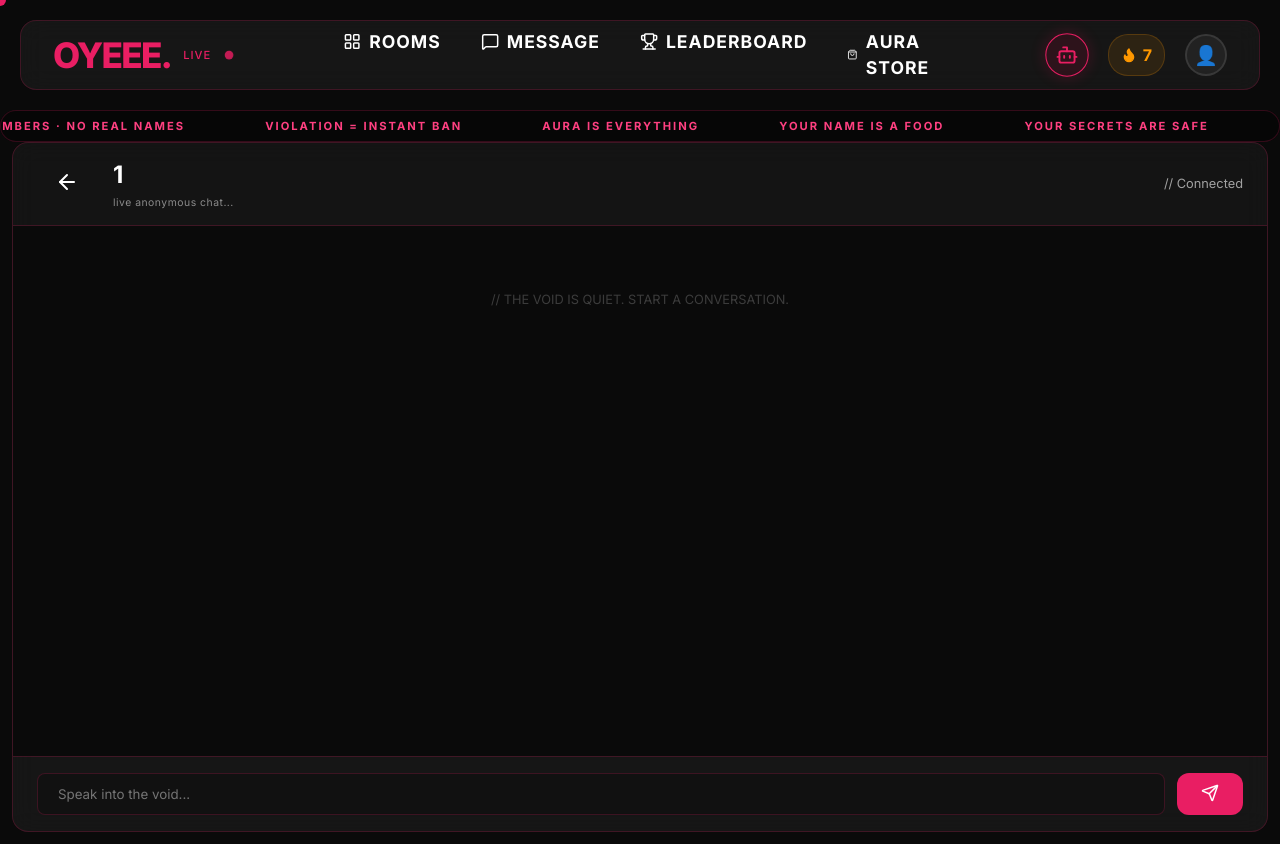
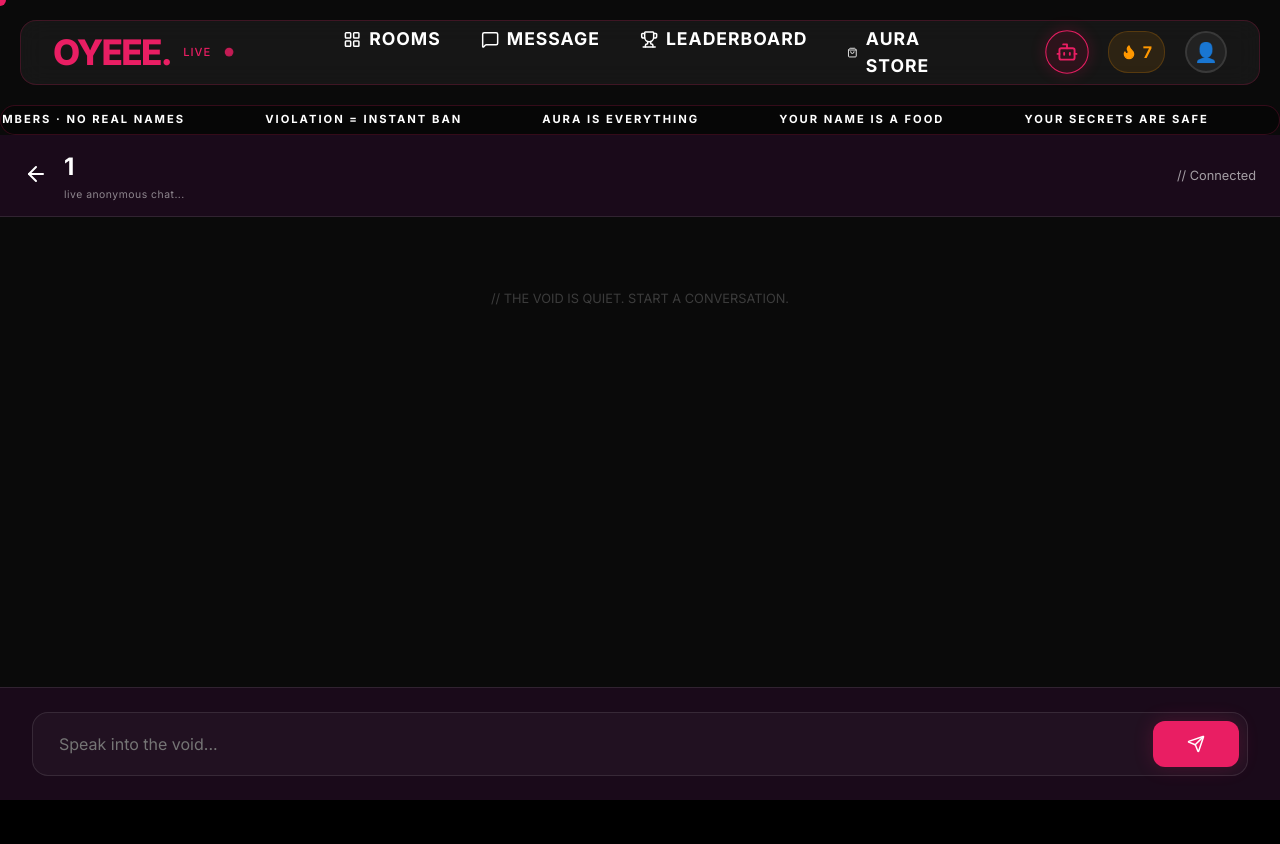
Before and after one commit to Anshu0105/Oyee_Project, a React (Create React App) app in the folder frontend/: page /room/1 in a window 1280 px wide. After the commit the page ends 800 px from the top, so only its background shows below. Built offline with nearby package versions, Linux system fonts and the light colour scheme; no server answers.

Commit message:
Scroll Bar Implementation

```diff
--- a/frontend/src/App.css
+++ b/frontend/src/App.css
@@ -1,68 +1,22 @@
 .App {
-  min-height: 100vh;
+  height: 100vh;
   display: flex;
   flex-direction: column;
+  overflow: hidden;
+  background: var(--bg-main);
+  color: var(--text-main);
+  position: relative;
 }
 
-.chat-container {
-  width: min(100%, 840px);
-  background: #ffffff;
-  border: 1px solid #dbe2ee;
-  border-radius: 14px;
-  box-shadow: 0 14px 30px rgba(20, 40, 80, 0.12);
-  padding: 20px;
+/* Base interactive transitions */
+.interactive {
+  transition: all 0.2s cubic-bezier(0.4, 0, 0.2, 1);
 }
 
-.messages {
-  height: 420px;
-  overflow-y: auto;
-  border: 1px solid #d3dfea;
-  border-radius: 10px;
-  padding: 12px;
-  margin-bottom: 14px;
-  background: #fafcff;
+.interactive:hover {
+  filter: brightness(1.2);
 }
 
-.message {
-  margin-bottom: 10px;
-  text-align: left;
-  line-height: 1.5;
-  word-break: break-word;
+.interactive:active {
+  transform: scale(0.98);
 }
-
-.input-container {
-  display: flex;
-  gap: 10px;
-}
-
-input {
-  flex: 1;
-  padding: 12px 14px;
-  border: 1px solid #c6d4e7;
-  border-radius: 8px;
-  outline: none;
-  transition: border-color 0.2s ease;
-}
-
-input:focus {
-  border-color: #7c9bef;
-}
-
-button {
-  padding: 12px 18px;
-  background-color: #335eea;
-  color: #ffffff;
-  border: 1px solid #2f58d0;
-  border-radius: 8px;
-  cursor: pointer;
-  transition: background-color 0.2s ease, transform 0.15s ease;
-}
-
-button:hover {
-  background-color: #274fce;
-  transform: translateY(-1px);
-}
-
-button:active {
-  transform: translateY(0);
-}
--- a/frontend/src/context/ThemeContext.js
+++ b/frontend/src/context/ThemeContext.js
@@ -19,6 +19,7 @@ export const ThemeProvider = ({ children }) => {
 
   useEffect(() => {
     document.documentElement.setAttribute('data-theme', theme);
+    document.body.className = `theme-${theme}`;
     localStorage.setItem('oyeee-theme', theme);
   }, [theme]);
 
--- a/frontend/src/index.css
+++ b/frontend/src/index.css
@@ -3,85 +3,58 @@
 :root {
   --font-main: 'Inter', -apple-system, BlinkMacSystemFont, 'Segoe UI', Roboto, Oxygen, Ubuntu, Cantarell, 'Open Sans', 'Helvetica Neue', sans-serif;
 
-  /* Default Wine-Purple Theme */
+  /* Default Base Variables (Inherited or fallback) */
   --bg-main: #0a0a0a;
   --bg-panel: #1a0a1a;
-  --bg-light: #f8f9fa; /* For Login Page */
   --bg-chat: #0a0a0a;
   --text-main: #ffffff;
   --text-dim: #888888;
-  --text-chat: #ffffff;
-  --accent-primary: #e91e63; /* Pink/Magenta */
-  --accent-secondary: #ff4081;
-  --accent-blue: #2196f3;
-  --accent-green: #4caf50;
-  --streak-orange: #ff9800;
-  --cursor-color: #e91e63;
+  --accent-primary: #e91e63; /* Pink/Magenta Default */
   --glass: rgba(255, 255, 255, 0.05);
   --glass-border: rgba(233, 30, 99, 0.2);
+  --streak-orange: #ff9800;
+  --cursor-color: var(--accent-primary);
   --border-main: rgba(255, 255, 255, 0.1);
-  --font-bebas: var(--font-main);
-  --font-mono: var(--font-main);
-  --font-inter: var(--font-main);
-
-  /* Moderation Variables */
-  --wine3: #c42850;
-  --wine2: #d43a60;
-  --wine: #a11b3c;
-  --w3: #ffffff;
-  --bg3: rgba(0, 0, 0, 0.3);
-  --gray2: rgba(255, 255, 255, 0.1);
-  --fm: var(--font-mono);
-  --fh: var(--font-bebas);
 }
 
+/* Theme Definitions using both data-theme (backwards compatibility) and class names */
+.theme-wine, [data-theme='wine'] {
+  --bg-main: #0a0a0a;
+  --bg-panel: #1a0a1a;
+  --accent-primary: #e91e63;
+  --glass-border: rgba(233, 30, 99, 0.2);
+}
 
-[data-theme='blue'] {
+.theme-blue, [data-theme='blue'] {
   --bg-main: #000b1a;
   --bg-panel: #001229;
-  --text-main: #ffffff;
-  --text-dim: #4299e1;
   --accent-primary: #4299e1;
-  --accent-secondary: #2b6cb0;
   --glass: rgba(66, 153, 225, 0.05);
   --glass-border: rgba(66, 153, 225, 0.2);
-  --cursor-color: #4299e1;
 }
 
-[data-theme='green'] {
+.theme-green, [data-theme='green'] {
   --bg-main: #061a06;
   --bg-panel: #0a290a;
-  --text-main: #ffffff;
-  --text-dim: #48bb78;
   --accent-primary: #48bb78;
-  --accent-secondary: #38a169;
   --glass: rgba(72, 187, 120, 0.05);
   --glass-border: rgba(72, 187, 120, 0.2);
-  --cursor-color: #48bb78;
 }
 
-[data-theme='gold'] {
+.theme-gold, [data-theme='gold'] {
   --bg-main: #1a1a06;
   --bg-panel: #29290a;
-  --text-main: #ffffff;
-  --text-dim: #ecc94b;
   --accent-primary: #ecc94b;
-  --accent-secondary: #d69e2e;
   --glass: rgba(236, 201, 75, 0.05);
   --glass-border: rgba(236, 201, 75, 0.2);
-  --cursor-color: #ecc94b;
 }
 
-[data-theme='orange'] {
+.theme-orange, [data-theme='orange'] {
   --bg-main: #1a0f06;
   --bg-panel: #291a0a;
-  --text-main: #ffffff;
-  --text-dim: #ed8936;
   --accent-primary: #ed8936;
-  --accent-secondary: #dd6b20;
   --glass: rgba(237, 137, 54, 0.05);
   --glass-border: rgba(237, 137, 54, 0.2);
-  --cursor-color: #ed8936;
 }
 
 * {
@@ -91,48 +64,55 @@
   font-family: var(--font-main);
   -webkit-font-smoothing: antialiased;
   -moz-osx-font-smoothing: grayscale;
-  cursor: none !important;
 }
 
-body {
-  background-color: #000000; /* Deep Void Black */
+body, html {
+  background-color: #000000;
   color: #ffffff;
   font-family: var(--font-main);
   line-height: 1.5;
-  transition: background-color 0.3s ease, color 0.3s ease;
-  overflow-x: hidden;
+  height: 100vh;
+  width: 100vw;
+  overflow: hidden; /* Prevent Global Page Scroll */
 }
 
-/* Ensure inputs and buttons don't revert to browser defaults */
-input, button, textarea, select {
-  font-family: var(--font-main);
+/* Global App Container */
+.App {
+  height: 100vh;
+  display: flex;
+  flex-direction: column;
+  background-color: var(--bg-main);
+  color: var(--text-main);
+  overflow: hidden;
 }
 
-.App {
-  min-height: 100vh;
-  background-color: var(--bg-main);
-  color: var(--text-main);
-  transition: background-color 0.5s ease, color 0.5s ease;
+/* Custom Scrollbars */
+::-webkit-scrollbar {
+  width: 6px;
+  height: 6px;
 }
 
-/* Custom Cursor */
-.custom-cursor {
-  position: fixed;
-  width: 12px;
-  height: 12px;
-  background-color: var(--cursor-color);
-  border-radius: 50%;
-  pointer-events: none;
-  z-index: 10000;
-  transform: translate(-50%, -50%);
-  transition: transform 0.1s ease, background-color 0.3s ease;
+::-webkit-scrollbar-track {
+  background: rgba(0, 0, 0, 0.2);
 }
 
-.custom-cursor.hovering {
-  transform: translate(-50%, -50%) scale(1.5);
+::-webkit-scrollbar-thumb {
+  background: var(--accent-primary);
+  border-radius: 10px;
 }
 
-/* Glassmorphism Utilities */
+::-webkit-scrollbar-thumb:hover {
+  background: var(--accent-primary);
+  opacity: 0.8;
+}
+
+/* Independent Scroll Systems */
+.scroll-container {
+  overflow-y: auto;
+  overflow-x: hidden;
+  height: 100%;
+}
+
 .glass {
   background: var(--glass);
   backdrop-filter: blur(12px);
@@ -141,39 +121,23 @@ input, button, textarea, select {
   border-radius: 16px;
 }
 
-/* Animations */
-@keyframes star-fall {
-  0% { transform: translateY(-10vh) translateX(0) rotate(0deg); opacity: 0; }
-  10% { opacity: 1; }
-  90% { opacity: 1; }
-  100% { transform: translateY(110vh) translateX(-20vw) rotate(360deg); opacity: 0; }
+.custom-cursor {
+  position: fixed;
+  width: 12px;
+  height: 12px;
+  background-color: var(--accent-primary);
+  border-radius: 50%;
+  pointer-events: none;
+  z-index: 10000;
+  transform: translate(-50%, -50%);
+  cursor: none !important;
 }
 
-@keyframes pulse-pink {
-  0% { transform: scale(1); opacity: 1; box-shadow: 0 0 0 0 rgba(233, 30, 99, 0.7); }
-  70% { transform: scale(1.1); opacity: 0.8; box-shadow: 0 0 0 10px rgba(233, 30, 99, 0); }
-  100% { transform: scale(1); opacity: 1; box-shadow: 0 0 0 0 rgba(233, 30, 99, 0); }
-}
-
-@keyframes rgb-outline {
-  0% { border-color: #ff0000; box-shadow: 0 0 10px #ff0000; }
-  33% { border-color: #00ff00; box-shadow: 0 0 10px #00ff00; }
-  66% { border-color: #0000ff; box-shadow: 0 0 10px #0000ff; }
-  100% { border-color: #ff0000; box-shadow: 0 0 10px #ff0000; }
-}
-
-@keyframes shimmer {
-  0% { background-position: -200% center; }
-  100% { background-position: 200% center; }
-}
-
-.star {
-  position: absolute;
-  background: white;
-  border-radius: 50%;
-  pointer-events: none;
-  animation: star-fall linear infinite;
-  box-shadow: 0 0 10px white;
+/* Animations Updated to use var(--accent-primary) */
+@keyframes pulse-accent {
+  0% { transform: scale(1); opacity: 1; box-shadow: 0 0 0 0 var(--glass-border); }
+  70% { transform: scale(1.1); opacity: 0.8; box-shadow: 0 0 0 10px rgba(0,0,0,0); }
+  100% { transform: scale(1); opacity: 1; box-shadow: 0 0 0 0 rgba(0,0,0,0); }
 }
 
 .live-dot {
@@ -183,12 +147,7 @@ input, button, textarea, select {
   border-radius: 50%;
   display: inline-block;
   margin-left: 8px;
-  animation: pulse-pink 2s infinite;
-}
-
-.rgb-profile {
-  border: 2px solid transparent;
-  animation: rgb-outline 4s linear infinite;
+  animation: pulse-accent 2s infinite;
 }
 
 .hover-lift {
@@ -196,7 +155,17 @@ input, button, textarea, select {
 }
 
 .hover-lift:hover {
-  transform: translateY(-10px) scale(1.03);
-  box-shadow: 0 10px 30px rgba(233, 30, 99, 0.3);
+  transform: translateY(-5px) scale(1.02);
+  box-shadow: 0 10px 30px var(--glass-border);
   border-color: var(--accent-primary);
 }
+
+.interactive {
+  cursor: pointer;
+  transition: all 0.2s;
+}
+
+.interactive:hover {
+  filter: brightness(1.2);
+  transform: scale(1.02);
+}
--- a/frontend/src/pages/ChatRoom.js
+++ b/frontend/src/pages/ChatRoom.js
@@ -126,18 +126,19 @@ const ChatRoom = () => {
     <div style={{
       display: 'flex',
       flexDirection: 'column',
-      height: 'calc(100vh - 110px)',
-      margin: '0 12px 12px',
-      position: 'relative',
-      overflow: 'hidden'
-    }} className="glass">
-      {/* Header */}
+      height: 'calc(100vh - 80px)', // Consistent with Message.js
+      background: 'var(--bg-main)',
+      overflow: 'hidden',
+      color: 'var(--text-main)'
+    }}>
+      {/* Header (Fixed) */}
       <div style={{
         padding: '14px 24px',
-        borderBottom: '1px solid var(--glass-border)',
+        borderBottom: '1px solid var(--border-main)',
         display: 'flex',
         alignItems: 'center',
-        background: 'rgba(0,0,0,0.1)',
+        background: 'var(--bg-panel)',
+        zIndex: 10,
         flexShrink: 0
       }}>
         <button onClick={() => navigate('/rooms')} className="interactive" style={{ background: 'none', border: 'none', color: 'inherit', marginRight: '16px' }}><ArrowLeft /></button>
@@ -147,12 +148,12 @@ const ChatRoom = () => {
         </div>
         <div style={{ marginLeft: 'auto', display: 'flex', gap: '12px', alignItems: 'center' }}>
           {roomData && (
-            <div style={{ display: 'flex', alignItems: 'center', gap: '8px', padding: '6px 12px', background: 'rgba(255,255,255,0.05)', borderRadius: '8px', border: '1px solid rgba(255,255,255,0.1)' }}>
+            <div style={{ display: 'flex', alignItems: 'center', gap: '8px', padding: '6px 12px', background: 'rgba(255,255,255,0.05)', borderRadius: '8px', border: '1px solid var(--border-main)' }}>
                 <span style={{ fontSize: '0.65rem', fontFamily: 'var(--font-mono)', opacity: 0.5 }}>ROOM ID:</span>
                 <span style={{ fontSize: '0.8rem', fontWeight: '800', letterSpacing: '1px' }}>{id}</span>
                 <button
                     onClick={copyToClipboard}
-                    style={{ background: 'none', border: 'none', color: copied ? '#48bb78' : '#FF0055', cursor: 'pointer', display: 'flex', alignItems: 'center', padding: '2px' }}
+                    style={{ background: 'none', border: 'none', color: copied ? '#48bb78' : 'var(--accent-primary)', cursor: 'pointer', display: 'flex', alignItems: 'center', padding: '2px' }}
                 >
                     {copied ? <Check size={14} /> : <Copy size={14} />}
                 </button>
@@ -162,17 +163,16 @@ const ChatRoom = () => {
         </div>
       </div>
 
-      {/* Messages */}
+      {/* Messages (Scrollable) */}
       <div
+        className="scroll-container"
         style={{
           flex: 1,
-          overflowY: 'auto',
-          padding: '24px',
+          padding: '32px',
           display: 'flex',
           flexDirection: 'column',
-          gap: '16px',
-          background: 'var(--bg-chat)',
-          minHeight: 0
+          gap: '20px',
+          background: 'var(--bg-main)'
         }}
       >
         {messages.length === 0 && (
@@ -193,7 +193,7 @@ const ChatRoom = () => {
               <div style={{
                   width: '36px', height: '36px', borderRadius: '50%', background: 'rgba(255,255,255,0.05)',
                   display: 'flex', alignItems: 'center', justifyContent: 'center', flexShrink: 0,
-                  border: isMe ? '1px solid var(--accent-primary)' : '1px solid rgba(255,255,255,0.1)',
+                  border: isMe ? '1px solid var(--accent-primary)' : '1px solid var(--border-main)',
                   fontSize: '1.2rem'
               }}>
                 {displayEmoji}
@@ -204,10 +204,10 @@ const ChatRoom = () => {
                     <span style={{ color: isMe ? 'var(--accent-primary)' : '#fff', fontWeight: '800' }}>{displayName}</span> • {timeFormat}
                 </div>
                 <div className="glass" style={{
-                    padding: '12px 16px', background: isMe ? 'rgba(233, 30, 99, 0.15)' : 'rgba(255,255,255,0.05)',
+                    padding: '12px 16px', background: isMe ? 'rgba(255, 255, 255, 0.05)' : 'rgba(255,255,255,0.02)',
                     color: 'white', borderRadius: isMe ? '16px 0 16px 16px' : '0 16px 16px 16px',
                     border: isMe ? '1px solid var(--accent-primary)' : '1px solid var(--glass-border)',
-                    boxShadow: isMe ? '0 0 15px rgba(255, 0, 85, 0.1)' : 'none'
+                    boxShadow: isMe ? '0 0 15px var(--glass-border)' : 'none'
                 }}>
                     {msg.text}
                 </div>
@@ -271,31 +271,36 @@ const ChatRoom = () => {
         <div ref={scrollRef} />
       </div>
 
-      {/* Action Notice (System Message / Toast) */}
+      {/* Action Notice */}
       {violationNotice && (
-        <div style={{ padding: '0 24px', flexShrink: 0 }}>
+        <div style={{ padding: '0 24px', flexShrink: 0, position: 'absolute', bottom: '100px', left: '24px', right: '24px', zIndex: 100 }}>
           <div className="detection-warning toast" style={{
-            marginBottom: '12px',
-            background: violationNotice.startsWith('Success') ? 'rgba(94, 200, 122, 0.15)' : 'rgba(212, 58, 96, 0.15)',
+            background: violationNotice.startsWith('Success') ? 'rgba(94, 200, 122, 0.9)' : 'rgba(212, 58, 96, 0.9)',
+            backdropFilter: 'blur(10px)',
             border: `1px solid ${violationNotice.startsWith('Success') ? '#5ec87a' : '#d43a60'}`,
-            borderRadius: '8px',
-            padding: '12px 20px',
-            color: violationNotice.startsWith('Success') ? '#5ec87a' : '#d43a60',
+            borderRadius: '12px',
+            padding: '16px 24px',
+            color: 'white',
             display: 'flex',
             alignItems: 'center',
             gap: '12px',
-            fontSize: '0.85rem',
-            fontFamily: 'var(--font-mono)',
+            fontSize: '0.9rem',
+            boxShadow: '0 10px 30px rgba(0,0,0,0.5)',
             animation: 'slideUp 0.3s ease-out'
           }}>
-            <AlertTriangle size={18} />
+            <AlertTriangle size={20} />
             <span><strong>System:</strong> {violationNotice}</span>
           </div>
         </div>
       )}
 
-      {/* Input */}
-      <div style={{ padding: '16px 24px', borderTop: '1px solid var(--glass-border)', display: 'flex', gap: '12px', flexShrink: 0 }}>
+      {/* Input (Fixed Bottom) */}
+      <div style={{ padding: '24px 32px', background: 'var(--bg-panel)', borderTop: '1px solid var(--border-main)', flexShrink: 0 }}>
+        <div style={{
+          display: 'flex', gap: '16px', alignItems: 'center',
+          background: 'rgba(255,255,255,0.03)', padding: '8px 8px 8px 16px',
+          borderRadius: '16px', border: '1px solid var(--border-main)'
+        }}>
           <input
             value={input}
             onChange={e => {
@@ -306,21 +311,33 @@ const ChatRoom = () => {
             placeholder="Speak into the void..."
             style={{
               flex: 1,
-            background: 'rgba(0,0,0,0.2)',
-            border: (violationNotice && !violationNotice.startsWith('Success')) ? '1px solid #d43a60' : '1px solid var(--glass-border)',
-            padding: '12px 20px',
+              background: 'transparent',
+              border: 'none',
+              padding: '12px 10px',
               color: 'white',
-            borderRadius: '8px',
-            transition: 'border-color 0.3s ease'
+              fontSize: '1rem',
+              outline: 'none'
             }}
           />
           <button
             onClick={handleSend}
             className="interactive"
-          style={{ background: 'var(--accent-primary)', border: 'none', color: 'white', padding: '0 24px', borderRadius: '12px', cursor: 'pointer' }}
+            style={{
+              background: 'var(--accent-primary)',
+              border: 'none',
+              color: 'white',
+              padding: '14px 34px',
+              borderRadius: '12px',
+              fontWeight: '800',
+              cursor: 'pointer',
+              display: 'flex',
+              alignItems: 'center',
+              boxShadow: '0 0 20px var(--glass-border)'
+            }}
           >
             <Send size={18} />
           </button>
+        </div>
       </div>
     </div>
   );
```
Also changed, not shown: frontend/src/components/Layout/Navbar.js (+14 -14 lines), frontend/src/pages/Message.js (+34 -34 lines), frontend/src/pages/Profile.js (+24 -24 lines), frontend/src/pages/Rooms.js (+11 -9 lines). Lines whose indentation alone changed are shown as unchanged.
